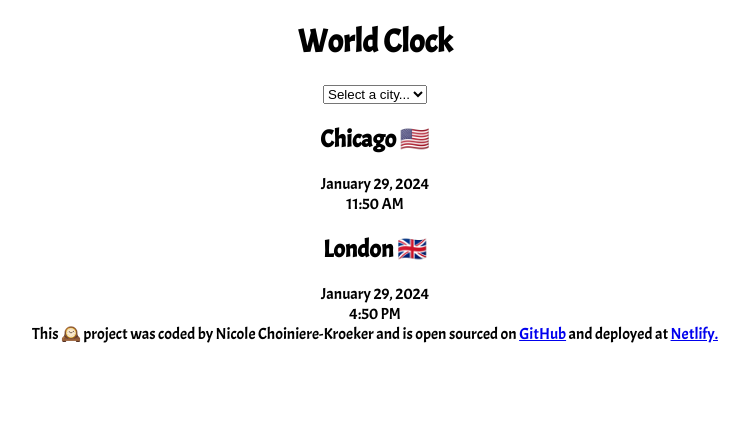
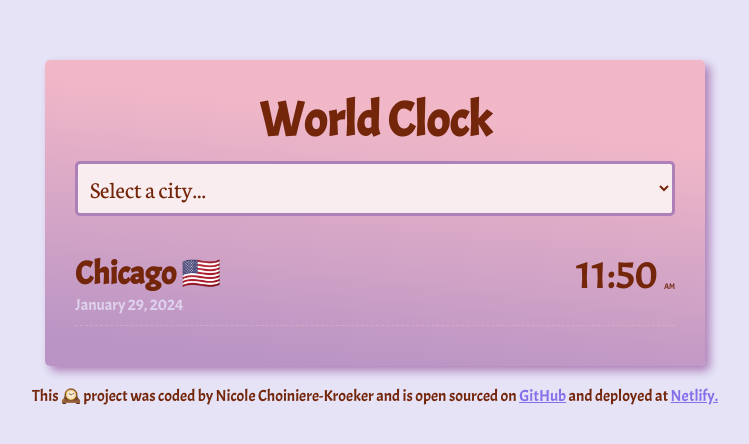
Before and after one commit to nchoin/world-clock-shecodes-nck, a plain HTML site: page index.html in a window 1280 px wide. Shown: the whole page, without its empty margins (265-1014 px from the left). Drawn offline with Linux system fonts and the light colour scheme.

Commit message:
added css for layout and color design. May need to update later

```diff
--- a/css/styles.css
+++ b/css/styles.css
@@ -1,5 +1,91 @@
-body{
- text-align: center;
- font-family: 'Acme', sans-serif;
-/* font-family: 'Neuton', serif; */
+:root {
+    --brown:#73260a;
+  --cream: #fefbef;
+  --dkpurple: #866dea;
+  --hintofpurple: #e6e3f7;
+  --hintofpink:#f9edf0;
+  --ltpink: #fde1e8;
+  --ltpurple: #b6a9f6;
+  --mdpink: #f2b3c3;
+  --mdpurple: #ae80b8;
+
+  --gradient: linear-gradient(
+    106.5deg,
+    rgba(255, 215, 185, 0.91) 23%,
+    rgba(223, 159, 247, 0.8) 93%
+  );
+  --mygradient: linear-gradient(
+    186deg,
+    rgba(242, 179, 195, 0.91) 23%,
+    rgba(174, 128, 184, 0.8) 93%
+  );
 }
+
+body {
+  font-family: "Acme", sans-serif;
+  background: var(--hintofpurple);
+  /* font-family: 'Neuton', serif; */
+}
+
+h1 {
+  text-align: center;
+  font-size: 3em;
+  margin: 0px 0px 10px;
+  color: var(--brown);
+}
+
+.container {
+  max-width: 600px;
+  margin: 60px auto 20px;
+  background: var(--mygradient);
+  border-radius: 5px;
+  box-shadow: 5px 5px 10px var(--mdpurple);
+  padding: 30px;
+}
+.city {
+  display: flex;
+  justify-content: space-between;
+  margin: 10px 0;
+  align-items: center;
+  border-bottom: dashed 1px rgba(242, 179, 195, 0.5);
+  color: var(--brown);
+}
+.date {
+  margin-bottom: 10px;
+  color:var(--hintofpurple);
+  opacity: 0.8;
+}
+.time {
+  font-size: 2.5em;
+  color: var(--brown);
+}
+.time small {
+  font-size: 0.2em;
+  vertical-align: middle;
+}
+h2 {
+  margin-bottom: 1px;
+  font-size: 2em;
+}
+
+select {
+  display: block;
+  width: 100%;
+  padding: 8px;
+  border-radius: 5px;
+  font-size: 1.5em;
+  font-family: "Neuton", serif;
+  border: solid 3px var(--mdpurple);
+  color: var(--brown);
+  background: var(--hintofpink);
+}
+footer {
+  text-align: center;
+  color: var(--brown);
+}
+footer a{
+    color:var(--dkpurple)
+}
+footer a:visited{
+    color: var(--mdpurple);
+}
--- a/index.html
+++ b/index.html
@@ -10,6 +10,7 @@
       href="https://fonts.googleapis.com/css2?family=Acme&family=Neuton:ital,wght@0,200;0,300;0,400;0,700;0,800;1,400&display=swap"
       rel="stylesheet"
     />
+    <link rel="shortcut icon" href="images/favicon-initials and clock.jpg" type="image/x-icon">
     <title>World Clock - NCK</title>
   </head>
   <body>
@@ -25,15 +26,20 @@
       </select>
 
       <div class="city">
+        <div>
         <h2>Chicago 🇺🇸</h2>
         <div class="date">January 29, 2024</div>
-        <div class="time">11:50 AM</div>
+        </div>
+        <div class="time">11:50 <small>AM</small></div>
       </div>
+<!--
       <div class="city">
+        <div>
         <h2>London 🇬🇧</h2>
         <div class="date">January 29, 2024</div>
+        </div>
         <div class="time">4:50 PM</div>
-      </div>
+      </div> -->
     </main>
 
     <footer>
```
